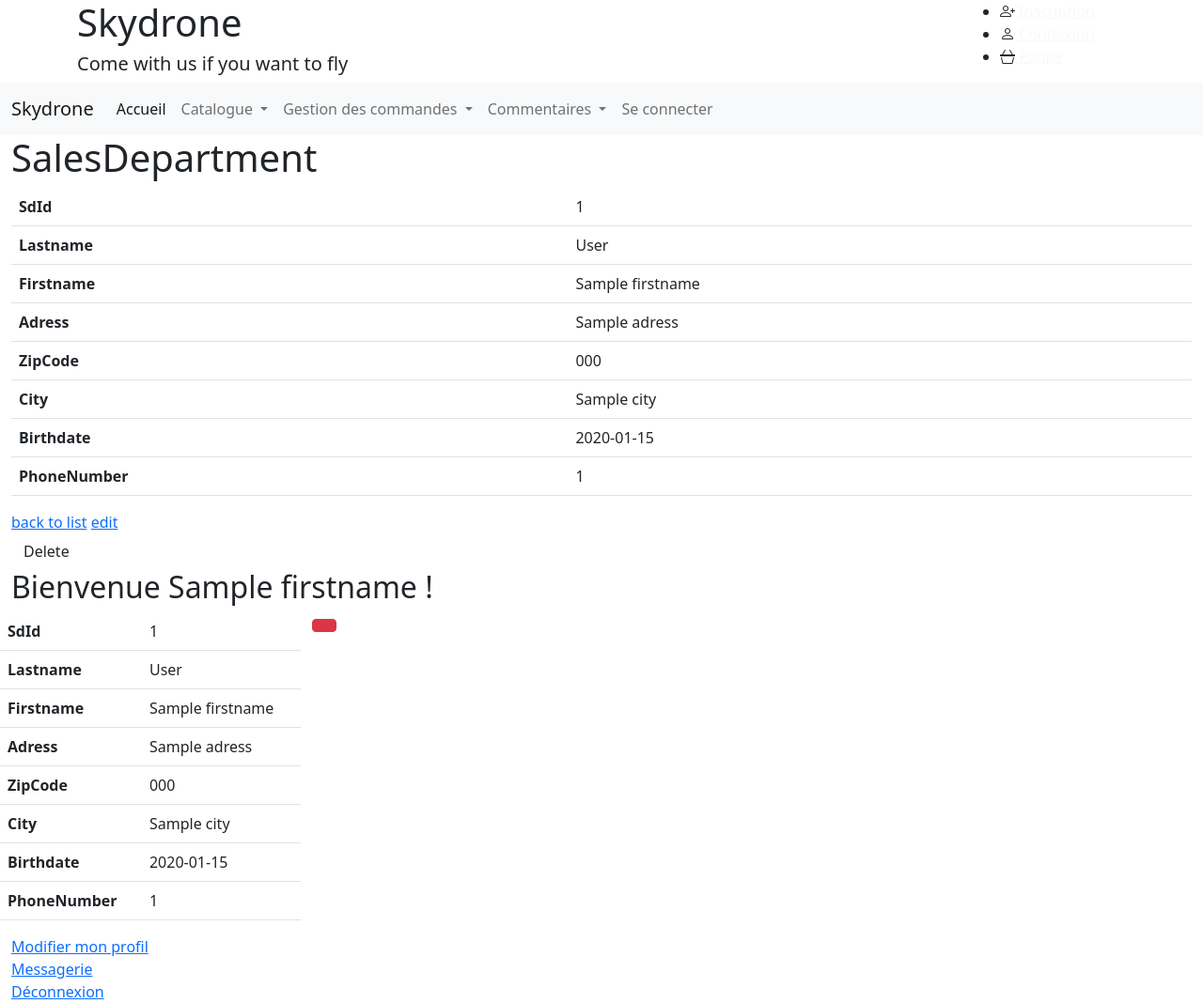
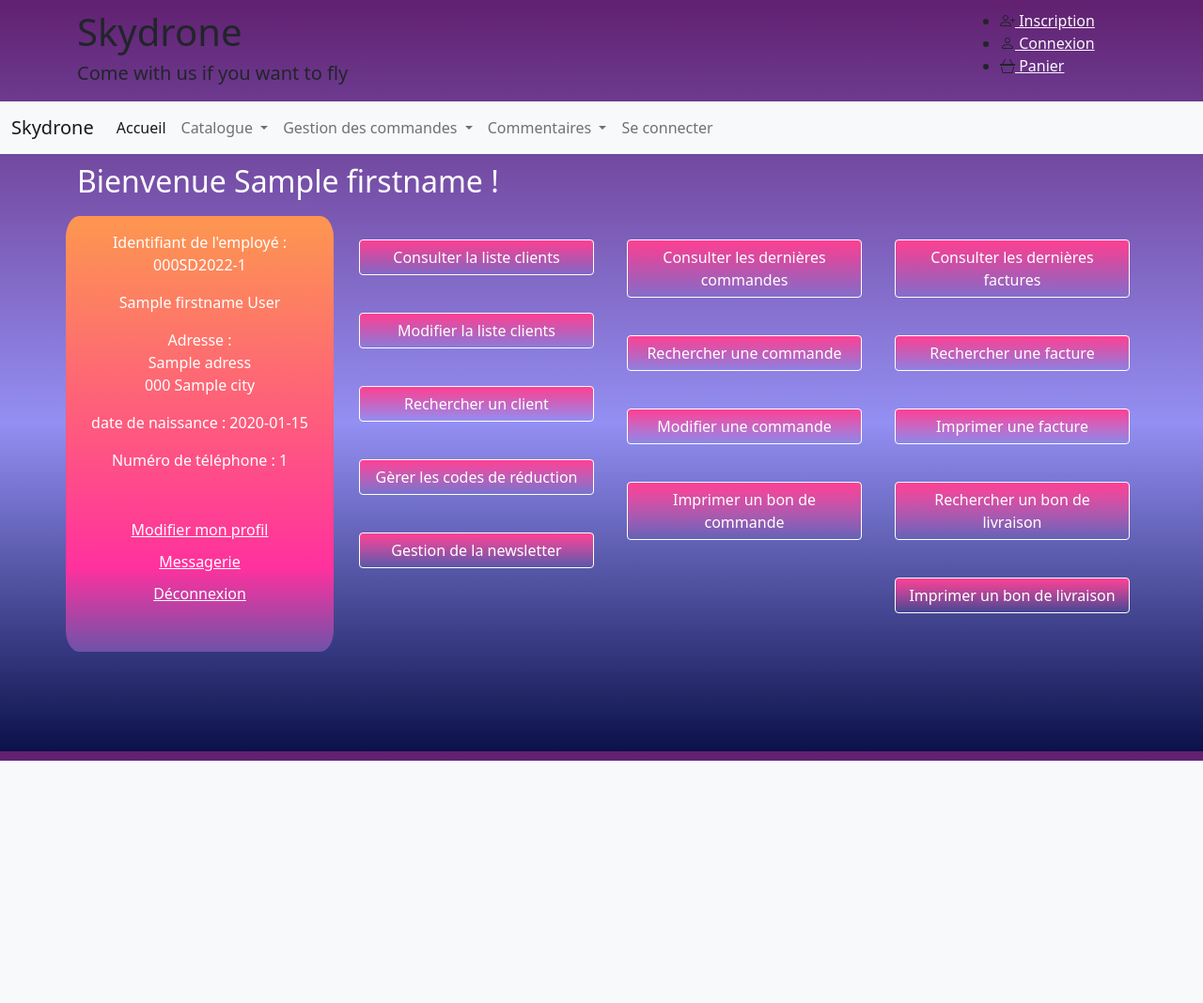
Before and after one commit to anaisxantippe/skydrone.github.io, a Symfony app: template ProjetSkydrone/templates/sales_department/show.html.twig in a window 1280 px wide. Shown: the whole page at 94% size. After the commit the page ends 810 px from the top, so only its background shows below. Run offline with Twig, Linux system fonts and the light colour scheme; the template is opened without the code that fills it: most values are stand-ins (such as "Sample title", 1, 10 or a date in 2020); some libraries are stand-ins or nearby versions.

Commit message:
25/06 update sur le front

```diff
--- /dev/null
+++ b/ProjetSkydrone/public/salespanel.css
@@ -0,0 +1,55 @@
+html {
+    height: 100%;
+    width : 100%;
+}
+
+body {
+    background: linear-gradient(180deg, #612070 0%, #938FF3 56.25%, #0B114A 100%);
+    height: 100%;
+    width: 100%;
+}
+
+.row {
+    margin-top: 10px;
+    margin-bottom: 10px;
+}
+
+#welcome {
+    color: white;
+}
+
+#info_container {
+    background: linear-gradient(180deg, #FD9452 2.6%, #FF319E 80.73%, #6E52A9 100%);
+    border-radius: 5%;
+    border: white 25px;
+}
+
+.info {
+    color: rgb(255, 255, 255);
+    margin-top: 5px;
+}
+
+.info_buttons {
+    margin-top: 50px;
+    margin-bottom: 20px;
+}
+
+#modif {
+    color: white;
+}
+
+#msgbox {
+    color: white;
+}
+
+#disconnect {
+    color: white;
+}
+
+.btn-synth {
+    background: linear-gradient(180deg, #FF4093 0%, rgba(232, 79, 146, 0) 100%);
+    color: white;
+    border-color: white;
+    width: 250px;
+    margin: 15px;
+}
--- a/ProjetSkydrone/src/Entity/Product.php
+++ b/ProjetSkydrone/src/Entity/Product.php
@@ -20,6 +20,7 @@ class Product
      * @ORM\Id
      * @ORM\GeneratedValue(strategy="IDENTITY")
      */
+
     private ?int $productId = null;
 
     /**
--- a/ProjetSkydrone/templates/base.html.twig
+++ b/ProjetSkydrone/templates/base.html.twig
@@ -9,6 +9,7 @@
           integrity="sha384-+0n0xVW2eSR5OomGNYDnhzAbDsOXxcvSN1TPprVMTNDbiYZCxYbOOl7+AMvyTG2x" crossorigin="anonymous">
     <link rel="stylesheet" href="https://cdn.jsdelivr.net/npm/bootstrap-icons@1.5.0/font/bootstrap-icons.css">
     <link rel="stylesheet" href="../public/css/styleHome.css">
+    <link href="{{ asset('salespanel.css') }}" rel="stylesheet" />
     <link rel="preconnect" href="https://fonts.googleapis.com">
     <link rel="preconnect" href="https://fonts.gstatic.com" crossorigin>
     <link href="https://fonts.googleapis.com/css2?family=IBM+Plex+Mono&display=swap" rel="stylesheet">
--- a/ProjetSkydrone/templates/sales_department/show.html.twig
+++ b/ProjetSkydrone/templates/sales_department/show.html.twig
@@ -3,117 +3,124 @@
 {% block title %}SalesDepartment{% endblock %}
 
 {% block body %}
-    <h1>SalesDepartment</h1>
-
-    <table class="table">
-        <tbody>
-            <tr>
-                <th>SdId</th>
-                <td>{{ sales_department.sdId }}</td>
-            </tr>
-            <tr>
-                <th>Lastname</th>
-                <td>{{ sales_department.lastname }}</td>
-            </tr>
-            <tr>
-                <th>Firstname</th>
-                <td>{{ sales_department.firstname }}</td>
-            </tr>
-            <tr>
-                <th>Adress</th>
-                <td>{{ sales_department.adress }}</td>
-            </tr>
-            <tr>
-                <th>ZipCode</th>
-                <td>{{ sales_department.zipCode }}</td>
-            </tr>
-            <tr>
-                <th>City</th>
-                <td>{{ sales_department.city }}</td>
-            </tr>
-            <tr>
-                <th>Birthdate</th>
-                <td>{{ sales_department.birthdate ? sales_department.birthdate|date('Y-m-d') : '' }}</td>
-            </tr>
-            <tr>
-                <th>PhoneNumber</th>
-                <td>{{ sales_department.phoneNumber }}</td>
-            </tr>
-        </tbody>
-    </table>
-
-    <a href="{{ path('sales_department_index') }}">back to list</a>
-
-    <a href="{{ path('sales_department_edit', {'sdId': sales_department.sdId}) }}">edit</a>
-
-    {{ include('sales_department/_delete_form.html.twig') }}
-
-<div class="row">
-    <div class="content col-12">
-        <h2>Bienvenue {{ sales_department.firstname }} !</h2>
-
-        <div class="row">
-
-            <div class="col-3">
+<div class="container">
+    <div class="row">
+        <div class="col-12">
+            <h2 class="text-start" id="welcome">Bienvenue {{ sales_department.firstname }} !</h2>
+        </div>
+    </div>
+    <div class="row">
+        <div class="col-3" id="info_container">
+            <div class="info text-center">
+                <p></p>
+                <p> Identifiant de l'employé : 000SD2022-{{ sales_department.sdId }}</p>
+                <p></p>
+                <p>
+                    {{ sales_department.firstname }} {{ sales_department.lastname }}
+                </p>
+                <p>
+                    Adresse :
+                    <br>
+                    {{ sales_department.adress }}
+                    <br>
+                    {{ sales_department.zipCode }} {{ sales_department.city }}
+                </p>
+                <p>date de naissance : {{ sales_department.birthdate ? sales_department.birthdate|date('Y-m-d') : '' }}</p>
+                <p>Numéro de téléphone : {{ sales_department.phoneNumber }}</p>
+            </div>
+            <div class="info_buttons">
                 <div class="row">
-                    <table class="table">
-                        <tbody>
-                            <tr>
-                                <th>SdId</th>
-                                <td>{{ sales_department.sdId }}</td>
-                            </tr>
-                            <tr>
-                                <th>Lastname</th>
-                                <td>{{ sales_department.lastname }}</td>
-                            </tr>
-                            <tr>
-                                <th>Firstname</th>
-                                <td>{{ sales_department.firstname }}</td>
-                            </tr>
-                            <tr>
-                                <th>Adress</th>
-                                <td>{{ sales_department.adress }}</td>
-                            </tr>
-                            <tr>
-                                <th>ZipCode</th>
-                                <td>{{ sales_department.zipCode }}</td>
-                            </tr>
-                            <tr>
-                                <th>City</th>
-                                <td>{{ sales_department.city }}</td>
-                            </tr>
-                            <tr>
-                                <th>Birthdate</th>
-                                <td>{{ sales_department.birthdate ? sales_department.birthdate|date('Y-m-d') : '' }}</td>
-                            </tr>
-                            <tr>
-                                <th>PhoneNumber</th>
-                                <td>{{ sales_department.phoneNumber }}</td>
-                            </tr>
-                        </tbody>
-                    </table>
+                    <!--<a href="{{ path('sales_department_index') }}">back to list</a>-->
+                    <a class="text-center" id="modif" href="{{ path('sales_department_edit', {'sdId': sales_department.sdId}) }}">Modifier mon profil</a>
                 </div>
                 <div class="row">
-<!--                <a href="{{ path('sales_department_index') }}">back to list</a> -->
-                    <a href="{{ path('sales_department_edit', {'sdId': sales_department.sdId}) }}">Modifier mon profil</a>
+                    <a class="text-center" id="msgbox" href="#">Messagerie</a>
                 </div>
                 <div class="row">
-                    <a href="#">Messagerie</a>
+                    <a class="text-center" id="disconnect" href="#">Déconnexion</a>
                 </div>
-                <div class="row">
-                    <a href="#">Déconnexion</a>
+            </div>
+            <div class="row"></div>
+            <div class="row"></div>
+            <div class="row">
+            </div>
+        </div>
+        <div class="col-3 text-center" id="buttons_col1">
+            <div class="row">
+                <div class="col-12">
+                    <button class="btn btn-synth">Consulter la liste clients</button>
                 </div>
-                <div class="row"></div>
-                <div class="row"></div>
-                <div class="row"></div>
             </div>
-
-            <div class="col-3">
-                <button class="btn btn-danger"></button>
+            <div class="row">
+                <div class="col-12">
+                    <button class="btn btn-synth">Modifier la liste clients</button>
+                </div>
             </div>
-
+            <div class="row">
+                <div class="col-12">
+                    <button class="btn btn-synth">Rechercher un client</button>
+                </div>
+            </div>
+            <div class="row">
+                <div class="col-12">
+                    <button class="btn btn-synth">Gèrer les codes de réduction</button>
+                </div>
+            </div>
+            <div class="row">
+                <div class="col-12">
+                    <button class="btn btn-synth">Gestion de la newsletter</button>
+                </div>
+            </div>
         </div>
-
+        <div class="col-3 text-center" id="buttons_col2">
+            <div class="row">
+                <div class="col-12">
+                    <button class="btn btn-synth">Consulter les dernières commandes</button>
+                </div>
+            </div>
+            <div class="row">
+                <div class="col-12">
+                    <button class="btn btn-synth">Rechercher une commande</button>
+                </div>
+            </div>
+            <div class="row">
+                <div class="col-12">
+                    <button class="btn btn-synth">Modifier une commande</button>
+                </div>
+            </div>
+            <div class="row">
+                <div class="col-12">
+                    <button class="btn btn-synth">Imprimer un bon de commande</button>
+                </div>
+            </div>
+        </div>
+        <div class="col-3 text-center" id="buttons_col3">
+            <div class="row">
+                <div class="col-12">
+                    <button class="btn btn-synth">Consulter les dernières factures</button>
+                </div>
+            </div>
+            <div class="row">
+                <div class="col-12">
+                    <button class="btn btn-synth">Rechercher une facture</button>
+                </div>
+            </div>
+            <div class="row">
+                <div class="col-12">
+                    <button class="btn btn-synth">Imprimer une facture</button>
+                </div>
+            </div>
+            <div class="row">
+                <div class="col-12">
+                    <button class="btn btn-synth">Rechercher un bon de livraison</button>
+                </div>
+            </div>
+            <div class="row">
+                <div class="col-12">
+                    <button class="btn btn-synth">Imprimer un bon de livraison</button>
+                </div>
+            </div>
+        </div>
     </div>
 </div>
 
```
Also changed, not shown: ProjetSkydrone/templates/sales_department/salespanel.css (added).
